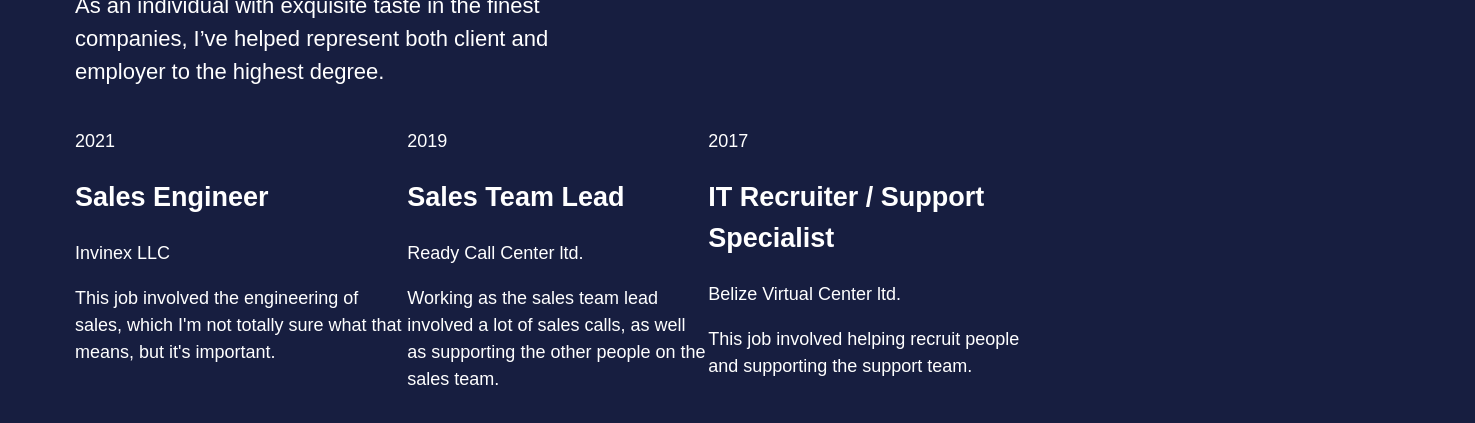
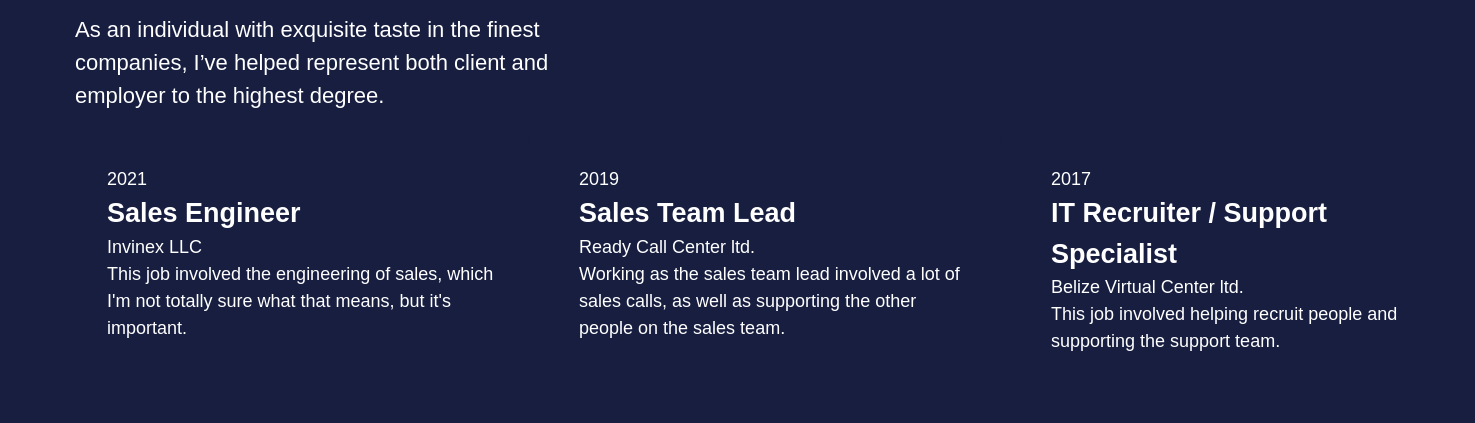
Before and after one commit to Annie-Huang/gary-resume-refactor, a website: page index.html in a window 1280 px wide. Shown: the part 249-672 px from the top of the page, 1475 px wide, since content can reach past the window. Drawn offline with Linux system fonts and the light colour scheme; a small style sheet from the web is missing.

Commit message:
Add basic styling for .job

```diff
--- a/style.css
+++ b/style.css
@@ -105,7 +105,19 @@ aside {
 
 .job-experience {
   display: grid;
+  gap: 1rem;
   grid-auto-flow: column;
+}
+
+.job {
+  width: 28.5rem;
+  border-radius: 0.5rem;
+  padding: 2rem;
+  background: var(--clr-primary-800);
+}
+
+.job * {
+  margin: 0;
 }
 
 .icon-list {
```
